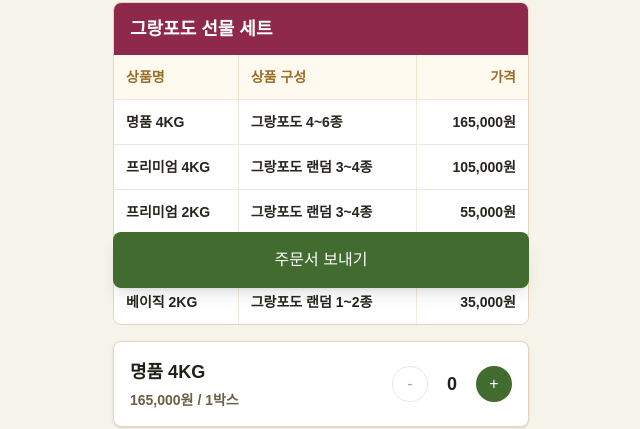
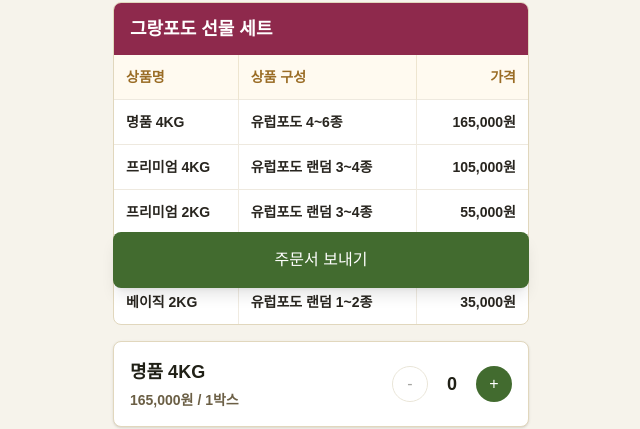
Before and after one commit to JinjeongMoon/grape-order-mobile, a React (Vite) app: page / in a window 1280 px wide. Shown: the part 496-925 px from the top of the page, without its empty margins (319-959 px from the left). Built offline with nearby package versions, Linux system fonts and the light colour scheme.

Commit message:
Update product composition wording

```diff
--- a/app/page.tsx
+++ b/app/page.tsx
@@ -26,11 +26,11 @@ type Customer = {
 };
 
 const giftSetGuide = [
-  { id: "product-1", name: "명품 4KG", composition: "그랑포도 4~6종", price: 165000 },
-  { id: "product-2", name: "프리미엄 4KG", composition: "그랑포도 랜덤 3~4종", price: 105000 },
-  { id: "product-3", name: "프리미엄 2KG", composition: "그랑포도 랜덤 3~4종", price: 55000 },
-  { id: "product-4", name: "베이직 4KG", composition: "그랑포도 랜덤 1~2종", price: 65000 },
-  { id: "product-5", name: "베이직 2KG", composition: "그랑포도 랜덤 1~2종", price: 35000 },
+  { id: "product-1", name: "명품 4KG", composition: "유럽포도 4~6종", price: 165000 },
+  { id: "product-2", name: "프리미엄 4KG", composition: "유럽포도 랜덤 3~4종", price: 105000 },
+  { id: "product-3", name: "프리미엄 2KG", composition: "유럽포도 랜덤 3~4종", price: 55000 },
+  { id: "product-4", name: "베이직 4KG", composition: "유럽포도 랜덤 1~2종", price: 65000 },
+  { id: "product-5", name: "베이직 2KG", composition: "유럽포도 랜덤 1~2종", price: 35000 },
 ];
 
 const fixedBankNotice = "계좌이체: 농협 351-1382-8783-43 황의대";
```
